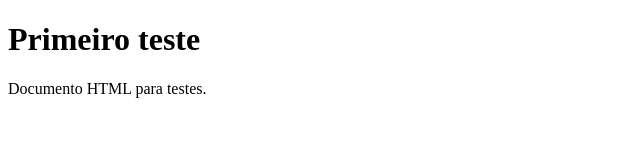
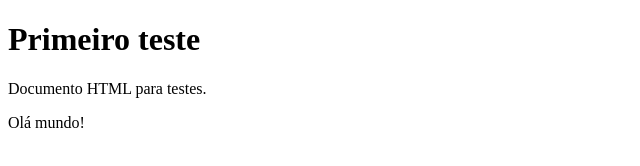
Before and after one commit to rafaelbarros831/repositorio-teste, a plain HTML site: page Testesimp/Index.html in a window 1280 px wide. Shown: the full height of the page, 0-640 px from the left. Drawn offline with Linux system fonts and the light colour scheme.

Commit message:
Update Index.html

```diff
--- a/Testesimp/Index.html
+++ b/Testesimp/Index.html
@@ -11,5 +11,7 @@
 
     <p>Documento HTML para testes.</p>
 
+     <p>Olá mundo!</p>
+
 </body>
 </html>
```
